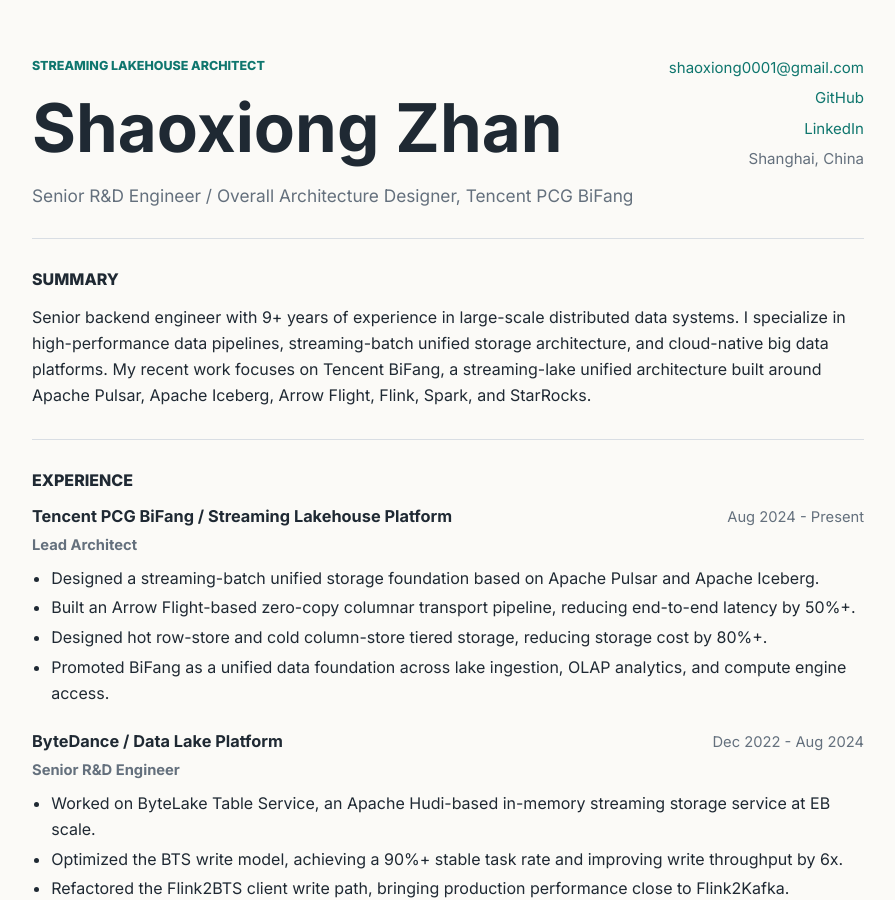
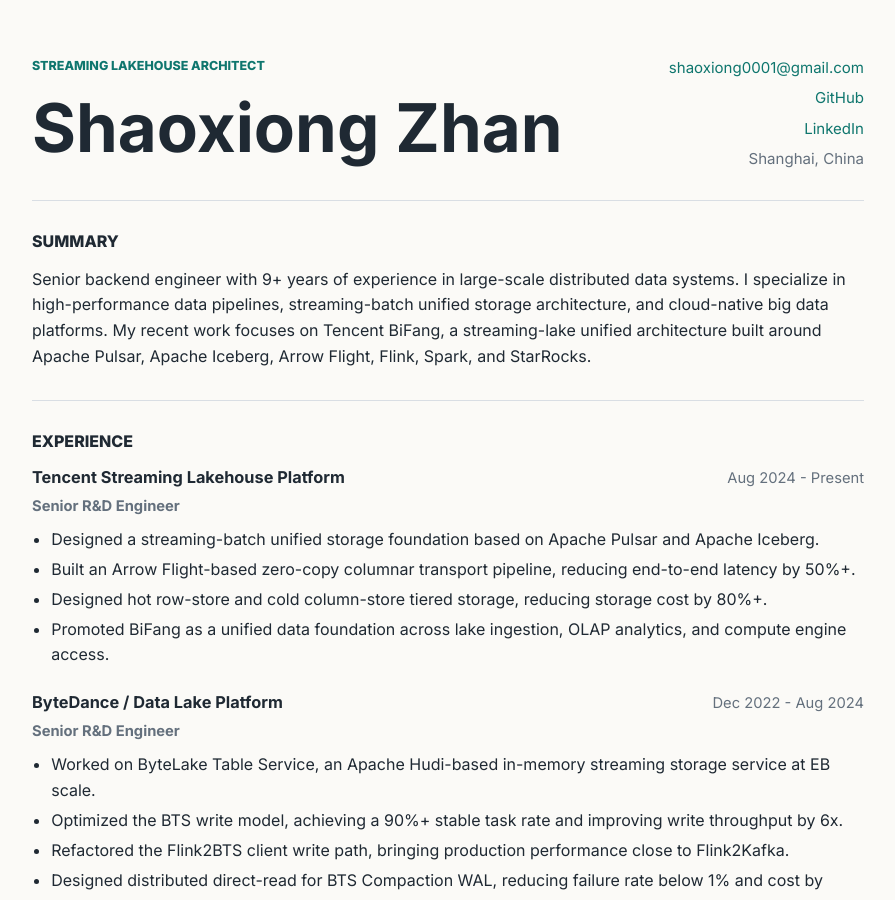
Before and after one commit to microbearz/microbearz.github.io, a Jekyll site: the page built from index.html, in a window 1280 px wide and 900 px high. Shown: the whole window, without its empty margins (192-1087 px from the left). Built offline with Jekyll 4.4.1, drawn with Linux system fonts in a browser that asks for light colours.

Commit message:
Update current role wording

```diff
--- a/index.html
+++ b/index.html
@@ -8,7 +8,6 @@
     <div>
       <p class="kicker">Streaming Lakehouse Architect</p>
       <h1>Shaoxiong Zhan</h1>
-      <p class="headline">Senior R&amp;D Engineer / Overall Architecture Designer, Tencent PCG BiFang</p>
     </div>
     <div class="contact-list" aria-label="Contact links">
       <a href="mailto:{{ site.author.email }}">{{ site.author.email }}</a>
@@ -33,10 +32,10 @@
 
     <article class="role">
       <div class="role-heading">
-        <h3>Tencent PCG BiFang / Streaming Lakehouse Platform</h3>
+        <h3>Tencent Streaming Lakehouse Platform</h3>
         <span>Aug 2024 - Present</span>
       </div>
-      <p class="role-title">Lead Architect</p>
+      <p class="role-title">Senior R&amp;D Engineer</p>
       <ul>
         <li>Designed a streaming-batch unified storage foundation based on Apache Pulsar and Apache Iceberg.</li>
         <li>Built an Arrow Flight-based zero-copy columnar transport pipeline, reducing end-to-end latency by 50%+.</li>
```
